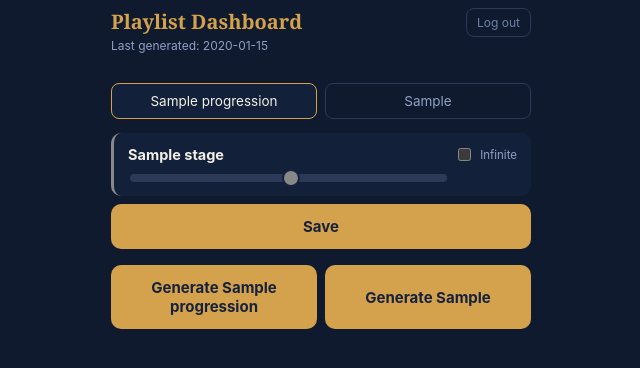
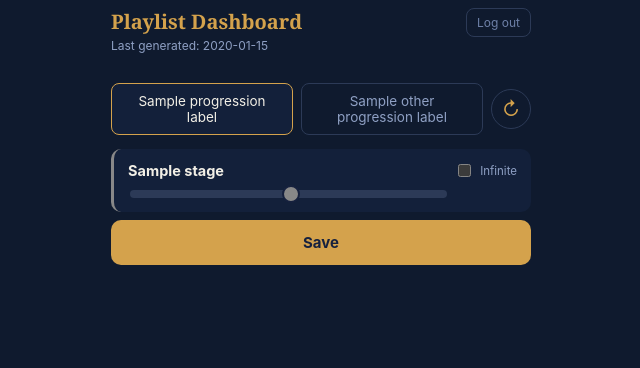
Before and after one commit to braxtonwardle/playlist-maker, a Python web app: template src/soundtrack_engine/dashboard/templates/dashboard.html in a window 1280 px wide. Shown: the top 368 px of the page, without its empty margins (319-959 px from the left). Run offline with Jinja, Linux system fonts and the light colour scheme; the template is opened without the code that fills it: most values are stand-ins (such as "Sample title", 1, 10 or a date in 2020); some libraries are stand-ins or nearby versions.

Commit message:
Match stage names to real playlists; single generate action per progression
Stage display names now match the actual Spotify playlist titles (minus the
leading "N. "), e.g. "Wake / Cinematic" -> "Wake", "Reading / journaling" ->
"Calm in Bed" (the real playlist name, which turned out to differ from the
original guess). Stage ids are untouched — they're the stable key the
no-repeat history is keyed on, so renaming them would have reset that
stage's play history.

Dashboard: Morning/Night are labeled Ascent/Descent in the UI (matching the
existing output playlist names), and the two separate "Generate Morning" /
"Generate Night" buttons are replaced with a single refresh-icon button tied
to whichever progression is currently toggled. Internal progression keys
(morning/night) are unchanged — only the label.

Co-Authored-By: Claude Sonnet 5 <noreply@anthropic.com>
Claude-Session: https://claude.ai/code/session_01LkHX2hnwVQh9nWvopMkjGp

```diff
--- a/src/soundtrack_engine/dashboard/static/style.css
+++ b/src/soundtrack_engine/dashboard/static/style.css
@@ -66,14 +66,25 @@ body {
   font-family: inherit; margin-top: 8px;
 }
 
-/* ---------- progression toggle ---------- */
-.mode-row { display: flex; gap: 8px; margin-bottom: 14px; }
+/* ---------- progression toggle + generate ---------- */
+.toggle-row { display: flex; align-items: center; gap: 8px; margin-bottom: 14px; }
+.mode-row { display: flex; gap: 8px; flex: 1; }
 .mode-btn {
   flex: 1; padding: 9px 10px; border-radius: 8px; border: 1px solid var(--line2);
   background: transparent; color: var(--muted); font-size: 13.5px; cursor: pointer;
   font-family: inherit; text-decoration: none; text-align: center; display: block;
 }
 .mode-btn.active { background: var(--panel); color: var(--ink); border-color: var(--gold); }
+
+.generate-btn {
+  flex: none; width: 40px; height: 40px; border-radius: 50%;
+  border: 1px solid var(--line2); background: transparent; color: var(--gold);
+  font-size: 19px; line-height: 1; cursor: pointer; font-family: inherit;
+  display: flex; align-items: center; justify-content: center;
+}
+.generate-btn:active { border-color: var(--gold); }
+.generate-btn.htmx-request { animation: spin 0.8s linear infinite; }
+@keyframes spin { to { transform: rotate(360deg); } }
 
 .panel { background: var(--panel); border-radius: 10px; padding: 14px 16px; margin-bottom: 10px; }
 .tiny { color: var(--muted2); font-size: 11px; line-height: 1.4; }
@@ -116,10 +127,8 @@ input[type="range"]::-moz-range-thumb {
 
 .stage-form-actions { margin-top: 4px; }
 
-/* ---------- generate actions ---------- */
-.home-actions-row { display: flex; gap: 8px; margin: 16px 0 10px; }
-.home-actions-row .primary-btn { flex: 1; margin-top: 0; }
-.htmx-indicator { opacity: 0; color: var(--muted2); font-size: 11.5px; text-align: center; margin-top: -2px; }
+/* ---------- generate status ---------- */
+.htmx-indicator { opacity: 0; color: var(--muted2); font-size: 11.5px; text-align: center; margin: 8px 0 0; }
 .htmx-request .htmx-indicator, .htmx-request.htmx-indicator { opacity: 1; }
 
 /* ---------- flash / status ---------- */
--- a/src/soundtrack_engine/dashboard/templates/_generate_result.html
+++ b/src/soundtrack_engine/dashboard/templates/_generate_result.html
@@ -1,11 +1,11 @@
 {% if error %}
 <div class="generate-result">
-  <p class="flash error">Generate failed for {{ progression }}: {{ error }}</p>
+  <p class="flash error">Generate failed for {{ progression_label }}: {{ error }}</p>
 </div>
 {% else %}
 <div class="generate-result">
   <p class="flash success">
-    Generated {{ progression }}{% if last_generated %} — last generated
+    Generated {{ progression_label }}{% if last_generated %} — last generated
     {{ last_generated.strftime('%b %d, %I:%M %p UTC') }}{% endif %}.
   </p>
 
--- a/src/soundtrack_engine/dashboard/templates/dashboard.html
+++ b/src/soundtrack_engine/dashboard/templates/dashboard.html
@@ -9,27 +9,21 @@
     <form method="post" action="/logout" class="logout-form"><button type="submit">Log out</button></form>
   </header>
 
-  <nav class="mode-row">
-    <a href="/?progression={{ progression }}" class="mode-btn active">{{ progression | capitalize }}</a>
-    {% if other_progression %}
-    <a href="/?progression={{ other_progression }}" class="mode-btn">{{ other_progression | capitalize }}</a>
-    {% endif %}
-  </nav>
+  <div class="toggle-row">
+    <nav class="mode-row">
+      <a href="/?progression={{ progression }}" class="mode-btn active">{{ progression_label }}</a>
+      {% if other_progression %}
+      <a href="/?progression={{ other_progression }}" class="mode-btn">{{ other_progression_label }}</a>
+      {% endif %}
+    </nav>
+    <button class="generate-btn" type="button" title="Generate {{ progression_label }}"
+            aria-label="Generate {{ progression_label }}"
+            hx-post="/api/generate/{{ progression }}" hx-target="#generate-result"
+            hx-swap="innerHTML" hx-indicator="#generating">↻</button>
+  </div>
 
   {% include "_stage_editor.html" %}
 
-  <div class="home-actions-row">
-    <button class="primary-btn" hx-post="/api/generate/{{ progression }}" hx-target="#generate-result"
-            hx-swap="innerHTML" hx-indicator="#generating">
-      Generate {{ progression | capitalize }}
-    </button>
-    {% if other_progression %}
-    <button class="primary-btn" hx-post="/api/generate/{{ other_progression }}" hx-target="#generate-result"
-            hx-swap="innerHTML" hx-indicator="#generating">
-      Generate {{ other_progression | capitalize }}
-    </button>
-    {% endif %}
-  </div>
   <p id="generating" class="htmx-indicator">Generating…</p>
 
   <div id="generate-result"></div>
```
Also changed, not shown: config/config.example.yaml (+10 -10 lines), config/config.yaml (+10 -10 lines), src/soundtrack_engine/dashboard/routes.py (+21 -2 lines), tests/test_config.py (+6 -6 lines), tests/test_dashboard_routes.py (+1 -1 lines).
